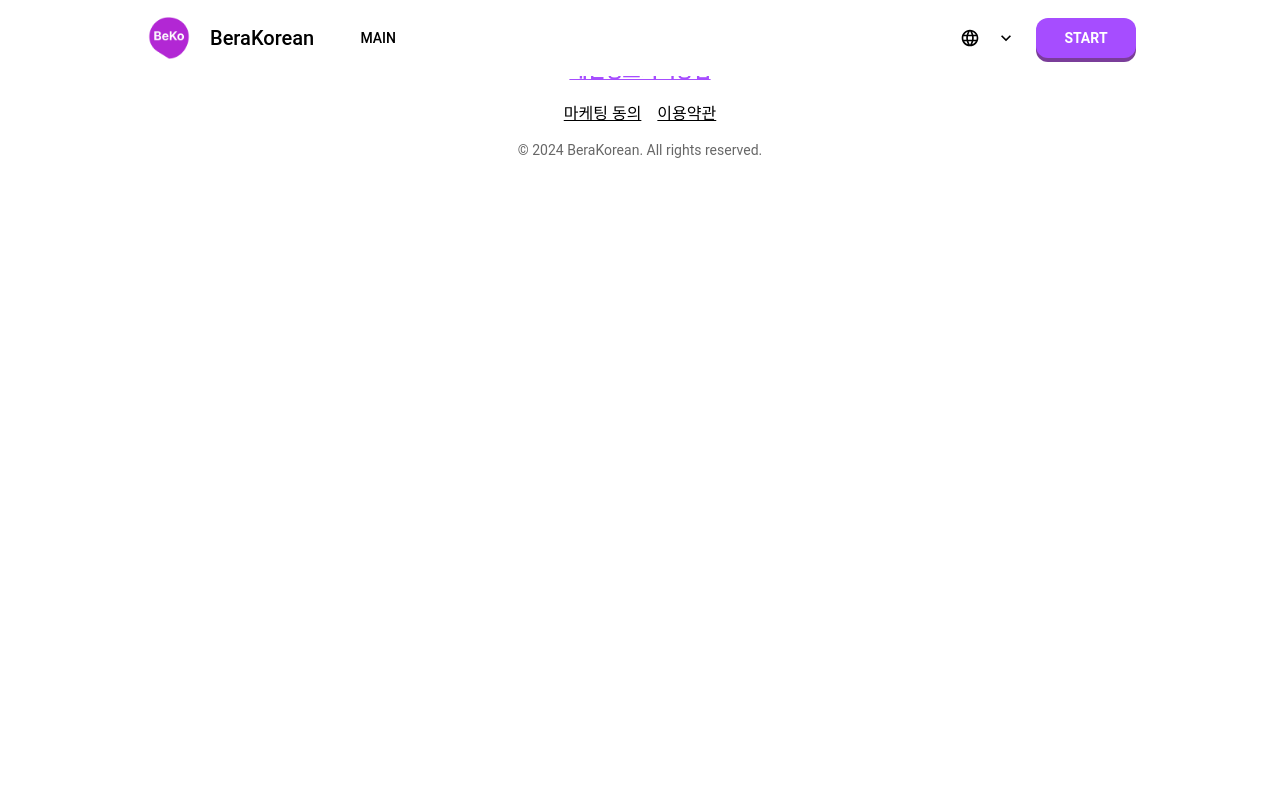
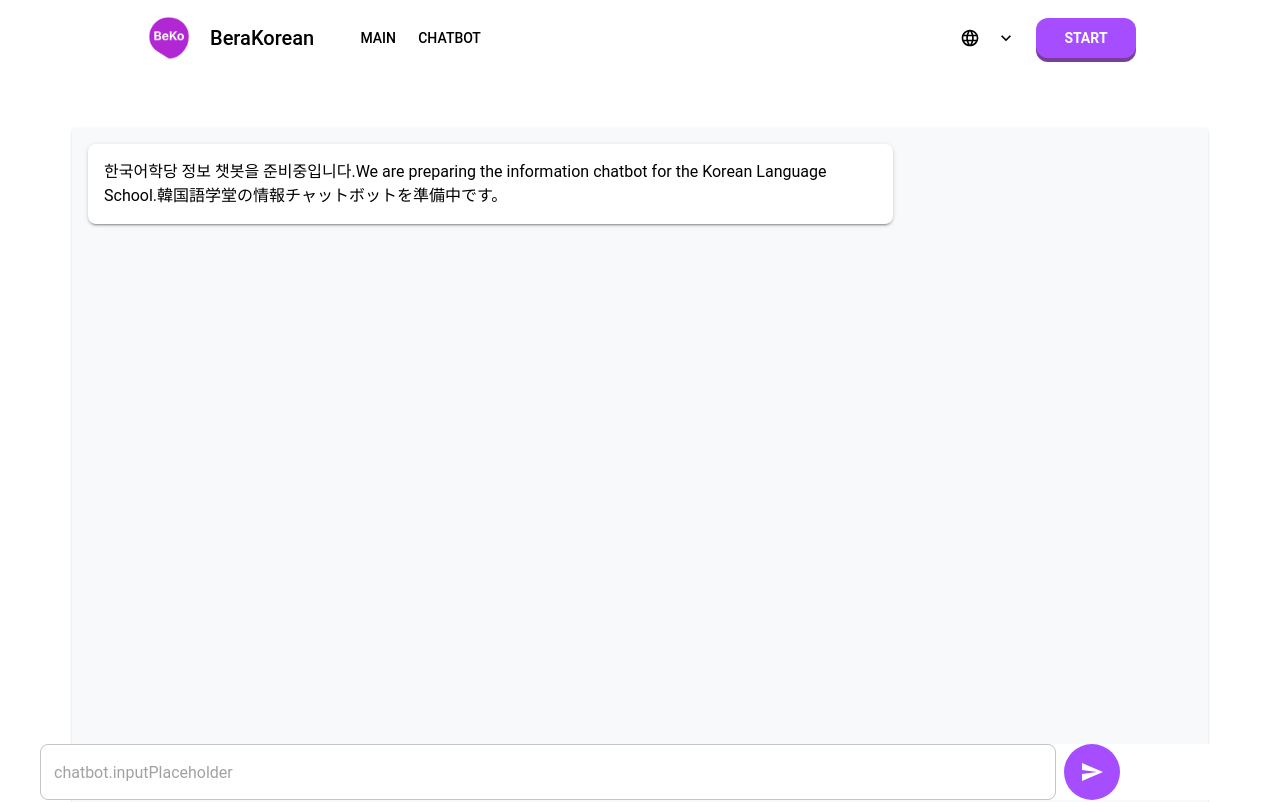
Before and after one commit to TedKoDev/beko-web-site, a React (Vite) app: page /chatbot in a window 1280 px wide. Shown: the top 802 px of the page. Built offline with nearby package versions, Linux system fonts and the light colour scheme; no server answers.

Commit message:
vectorDocument and openai

```diff
--- a/src/App.tsx
+++ b/src/App.tsx
@@ -21,6 +21,7 @@ import { useTranslation } from "react-i18next";
 import { useAuthStore } from "./store/authStore";
 import Main from "./pages/main/Main";
 import Terms from "./pages/terms/Terms";
+import Chatbot from "./pages/chatbot/Chatbot";
 
 const queryClient = new QueryClient();
 
@@ -44,6 +45,7 @@ function App() {
         <Routes>
           <Route path="/" element={isAuthenticated ? <Navigate to="/main" replace /> : <Home />} />
           <Route path="/main" element={<Main />} />
+          <Route path="/chatbot" element={<Chatbot />} />
           <Route path="/privacy" element={<Privacy />} />
           <Route path="/community" element={<Community />} />
           <Route path="/post/:id" element={<PostDetail />} />
--- a/src/api/client.ts
+++ b/src/api/client.ts
@@ -2,7 +2,7 @@ import axios from "axios";
 import { handleApiError } from "./utils";
 
 // const API_BASE_URL = "http://localhost:3000/api/v1/";
-// const API_BASE_URL = 'http://localhost:3000/api/v1/';
+// const API_BASE_URL = "http://localhost:3000/api/v1/";
 const API_BASE_URL = "https://api.berakorean.com/api/v1/";
 
 export interface ApiResponse<T = unknown> {
--- a/src/components/common/Footer.tsx
+++ b/src/components/common/Footer.tsx
@@ -2,7 +2,7 @@ import { Box, Container, Typography, Link } from "@mui/material";
 
 export default function Footer() {
   return (
-    <Box component="footer" sx={{ bgcolor: "background.paper", py: 6 }}>
+    <Box component="footer" sx={{ bgcolor: "background.paper", py: 6, display: { xs: "none", sm: "block" } }}>
       <Container maxWidth="lg">
         <Box
           sx={{
--- a/src/components/common/Navbar.tsx
+++ b/src/components/common/Navbar.tsx
@@ -1,6 +1,6 @@
 import { useState, useEffect } from "react";
 import { AppBar, Toolbar, Typography, Button, Box, Menu, MenuItem, IconButton, Drawer, List, ListItem, ListItemText, ListItemButton } from "@mui/material";
-import { Link, useNavigate } from "react-router-dom";
+import { Link, useNavigate, useLocation } from "react-router-dom";
 import MenuIcon from "@mui/icons-material/Menu";
 
 import AnimatedButton from "../Button/AnimatedButton";
@@ -14,6 +14,7 @@ import { useAuthStore } from "../../store/authStore";
 
 export default function Navbar() {
   const navigate = useNavigate();
+  const location = useLocation();
   const { logout } = useAuthStore();
   const [mobileOpen, setMobileOpen] = useState(false);
 
@@ -23,6 +24,25 @@ export default function Navbar() {
   const { setLanguage } = useLanguageStore();
 
   const { isAuthenticated, user } = useAuthStore();
+
+  // chatbot 페이지이면서 app 파라미터가 있을 때만 Navbar 숨기기
+  const isChatbot = location.pathname === "/chatbot";
+  const isApp = new URLSearchParams(location.search).get("platform") === "app";
+
+  useEffect(() => {
+    const handleScroll = () => {
+      const scrolled = window.scrollY > 50;
+      setIsScrolled(scrolled);
+    };
+
+    window.addEventListener("scroll", handleScroll);
+    return () => window.removeEventListener("scroll", handleScroll);
+  }, []);
+
+  // 챗봇 페이지이면서 앱에서 접근할 때는 Navbar를 렌더링하지 않음
+  if (isChatbot && isApp) {
+    return null;
+  }
 
   const handleDrawerToggle = () => {
     setMobileOpen(!mobileOpen);
@@ -43,16 +63,6 @@ export default function Navbar() {
     setAnchorEl(null);
   };
 
-  useEffect(() => {
-    const handleScroll = () => {
-      const scrolled = window.scrollY > 50;
-      setIsScrolled(scrolled);
-    };
-
-    window.addEventListener("scroll", handleScroll);
-    return () => window.removeEventListener("scroll", handleScroll);
-  }, []);
-
   const onClickStart = () => {
     navigate("/login");
     // alert("앱 배포가 진행중 입니다. 조금만 기다려주세요.");
@@ -70,9 +80,9 @@ export default function Navbar() {
           <ListItemText primary="Main" />
         </ListItemButton>
       </ListItem>
-      <ListItem onClick={() => handleMenuItemClick("/download")}>
+      <ListItem onClick={() => handleMenuItemClick("/chatbot")}>
         <ListItemButton>
-          <ListItemText primary="Download" />
+          <ListItemText primary="Chatbot" />
         </ListItemButton>
       </ListItem>
       {isAuthenticated && (
@@ -150,9 +160,9 @@ export default function Navbar() {
             <Button color="inherit" onClick={() => navigate("/main")} sx={{ color: "black" }}>
               Main
             </Button>
-            {/* <Button color="inherit" onClick={() => navigate("/download")} sx={{ color: "black" }}>
-              Download
-            </Button> */}
+            <Button color="inherit" onClick={() => navigate("/chatbot")} sx={{ color: "black" }}>
+              Chatbot
+            </Button>
           </Box>
         </Box>
 
--- /dev/null
+++ b/src/pages/chatbot/Chatbot.tsx
@@ -0,0 +1,232 @@
+import { Box, Container, TextField, IconButton, Paper, Typography, CircularProgress } from "@mui/material";
+import { useState, useEffect } from "react";
+import { useTranslation } from "react-i18next";
+import SendIcon from "@mui/icons-material/Send";
+import { colors } from "../../styles/colors";
+import { io, Socket } from "socket.io-client";
+import { useLocation } from "react-router-dom";
+
+interface ChatMessage {
+  content: string;
+  isUser: boolean;
+  timestamp: Date;
+}
+
+interface ChatResponse {
+  answer: string;
+  relevantDocuments?: string[];
+}
+
+export default function Chatbot() {
+  const location = useLocation();
+  const isApp = new URLSearchParams(location.search).get("platform") === "app";
+  const [messages, setMessages] = useState<ChatMessage[]>([]);
+  const [inputMessage, setInputMessage] = useState("");
+  const [socket, setSocket] = useState<Socket | null>(null);
+  const [isLoading, setIsLoading] = useState(false);
+  const { t } = useTranslation();
+
+  useEffect(() => {
+    const initialMessage: ChatMessage = {
+      content: "한국어학당 정보 챗봇을 준비중입니다.We are preparing the information chatbot for the Korean Language School.韓国語学堂の情報チャットボットを準備中です。",
+      isUser: false,
+      timestamp: new Date(),
+    };
+    setMessages([initialMessage]);
+  }, []);
+
+  useEffect(() => {
+    const newSocket = io("https://api.berakorean.com/chatbot");
+    // const newSocket = io("http://localhost:3000/chatbot");
+
+    newSocket.on("connect", () => {
+      console.log("Connected to chatbot server");
+    });
+
+    newSocket.on("responseStart", () => {
+      console.log("AI is generating response...");
+      setIsLoading(true);
+    });
+
+    newSocket.on("response", (response: ChatResponse) => {
+      setIsLoading(false);
+      const botResponse: ChatMessage = {
+        content: response.answer,
+        isUser: false,
+        timestamp: new Date(),
+      };
+      setMessages((prev) => [...prev, botResponse]);
+    });
+
+    newSocket.on("error", (error) => {
+      setIsLoading(false);
+      console.error("Chatbot error:", error);
+      const errorMessage: ChatMessage = {
+        content: "죄송합니다. 오류가 발생했습니다. 다시 시도해주세요.",
+        isUser: false,
+        timestamp: new Date(),
+      };
+      setMessages((prev) => [...prev, errorMessage]);
+    });
+
+    setSocket(newSocket);
+
+    return () => {
+      newSocket.close();
+    };
+  }, []);
+
+  const handleSendMessage = () => {
+    if (inputMessage.trim() === "" || !socket) return;
+
+    const newUserMessage: ChatMessage = {
+      content: inputMessage,
+      isUser: true,
+      timestamp: new Date(),
+    };
+
+    setMessages((prev) => [...prev, newUserMessage]);
+
+    socket.emit("ask", inputMessage);
+
+    setInputMessage("");
+  };
+
+  const handleKeyPress = (event: React.KeyboardEvent) => {
+    if (event.key === "Enter" && !event.shiftKey) {
+      event.preventDefault();
+      handleSendMessage();
+    }
+  };
+
+  // 텍스트에서 줄바꿈을 JSX로 변환하는 함수
+  const formatMessage = (text: string) => {
+    return text.split("\n").map((line, i) => (
+      <span key={i}>
+        {line}
+        {i !== text.split("\n").length - 1 && <br />}
+      </span>
+    ));
+  };
+
+  return (
+    <Box
+      sx={{
+        height: "100vh",
+        display: "flex",
+        flexDirection: "column",
+        mt: isApp ? 0 : "96px",
+        position: "relative",
+      }}
+    >
+      <Container
+        maxWidth="lg"
+        sx={{
+          flex: 1,
+          display: "flex",
+          flexDirection: "column",
+          p: { xs: 1, sm: 2, md: 4 },
+          height: isApp ? "100vh" : "calc(100vh - 96px)",
+          position: "relative",
+        }}
+      >
+        <Paper
+          sx={{
+            flex: 1,
+            mb: { xs: "70px", sm: 2 },
+            p: { xs: 1, sm: 2 },
+            overflowY: "auto",
+            display: "flex",
+            flexDirection: "column",
+            gap: 2,
+            backgroundColor: "#f8f9fa",
+          }}
+        >
+          {messages.map((message, index) => (
+            <Box
+              key={index}
+              sx={{
+                display: "flex",
+                justifyContent: message.isUser ? "flex-end" : "flex-start",
+                mb: 1,
+              }}
+            >
+              <Paper
+                sx={{
+                  p: { xs: 1.5, sm: 2 },
+                  maxWidth: { xs: "85%", sm: "70%" },
+                  backgroundColor: message.isUser ? colors.primary : "white",
+                  color: message.isUser ? "white" : "black",
+                  borderRadius: 2,
+                  boxShadow: 2,
+                  wordBreak: "break-word",
+                }}
+              >
+                <Typography sx={{ whiteSpace: "pre-wrap", lineHeight: 1.5 }}>{formatMessage(message.content)}</Typography>
+              </Paper>
+            </Box>
+          ))}
+          {isLoading && (
+            <Box sx={{ display: "flex", alignItems: "center", gap: 2, p: 2 }}>
+              <CircularProgress size={20} />
+              <Typography color="text.secondary">답변을 생성하고 있습니다...</Typography>
+            </Box>
+          )}
+        </Paper>
+
+        {/* 입력 영역을 화면 하단에 고정 */}
+        <Box
+          sx={{
+            position: { xs: "fixed", sm: "fixed" },
+            bottom: 0,
+            left: 0,
+            right: 0,
+            backgroundColor: "white",
+            p: { xs: 2, sm: 0 },
+            borderTop: { xs: "1px solid #e0e0e0", sm: "none" },
+            zIndex: 1000,
+            mx: { xs: 0, sm: "auto" },
+            width: "100%",
+            maxWidth: (theme) => ({
+              xs: "100%",
+              sm: theme.breakpoints.values.lg,
+            }),
+          }}
+        >
+          <Box sx={{ display: "flex", gap: 1, maxWidth: "90%" }}>
+            <TextField
+              fullWidth
+              multiline
+              maxRows={3}
+              value={inputMessage}
+              onChange={(e) => setInputMessage(e.target.value)}
+              onKeyPress={handleKeyPress}
+              placeholder={t("chatbot.inputPlaceholder") || "메시지를 입력하세요..."}
+              sx={{
+                "& .MuiOutlinedInput-root": {
+                  borderRadius: 2,
+                  backgroundColor: "white",
+                },
+              }}
+            />
+            <IconButton
+              onClick={handleSendMessage}
+              sx={{
+                backgroundColor: colors.primary,
+                color: "white",
+                height: 56,
+                width: 56,
+                flexShrink: 0,
+                "&:hover": {
+                  backgroundColor: colors.secondary,
+                },
+              }}
+            >
+              <SendIcon />
+            </IconButton>
+          </Box>
+        </Box>
+      </Container>
+    </Box>
+  );
+}
```
Also changed, not shown: package.json (+6 -5 lines), 1 other file (tests, documents, lock files or other folders).
